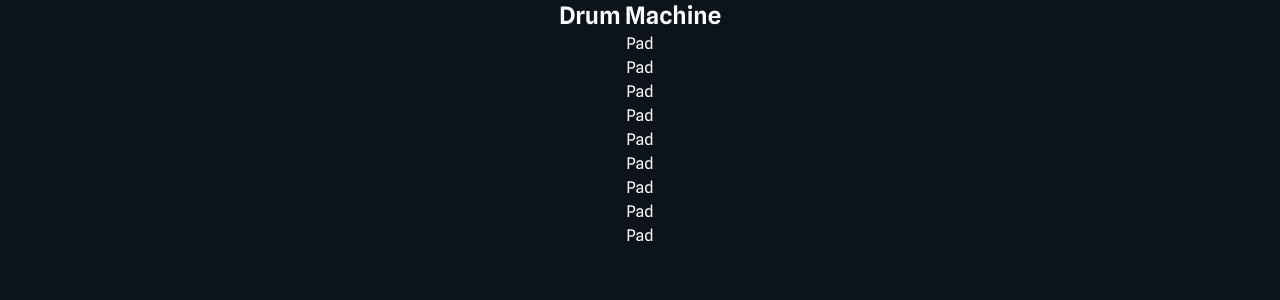
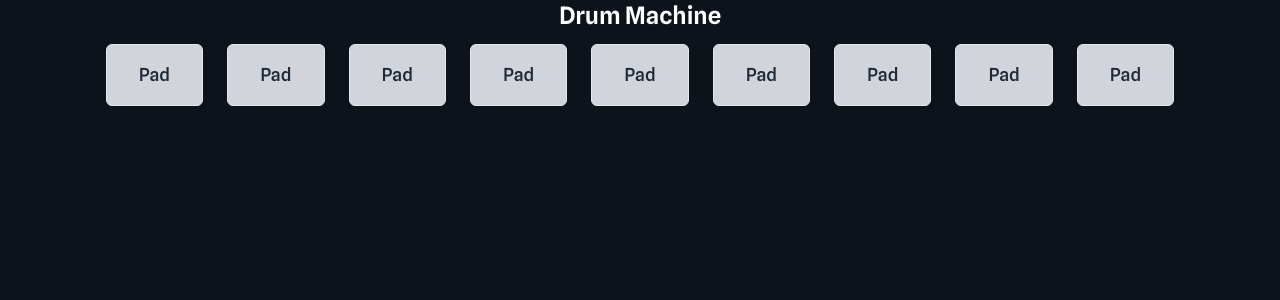
Before and after one commit to gift56/Drum-machine, a React (Vite) app: page / in a window 1280 px wide. Shown: the top 300 px of the page. Built offline with nearby package versions, Linux system fonts and the light colour scheme.

Commit message:
started coding

```diff
--- a/src/components/Pad.tsx
+++ b/src/components/Pad.tsx
@@ -1,7 +1,7 @@
 import React from "react";
 
 const Pad = ({ clip }: any) => {
-  return <div>Pad</div>;
+  return <button className="py-4 px-8 outline-none border m-3 bg-gray-300 rounded-md cursor-pointer text-gray-800 text-lg font-medium">Pad</button>;
 };
 
 export default Pad;
```
